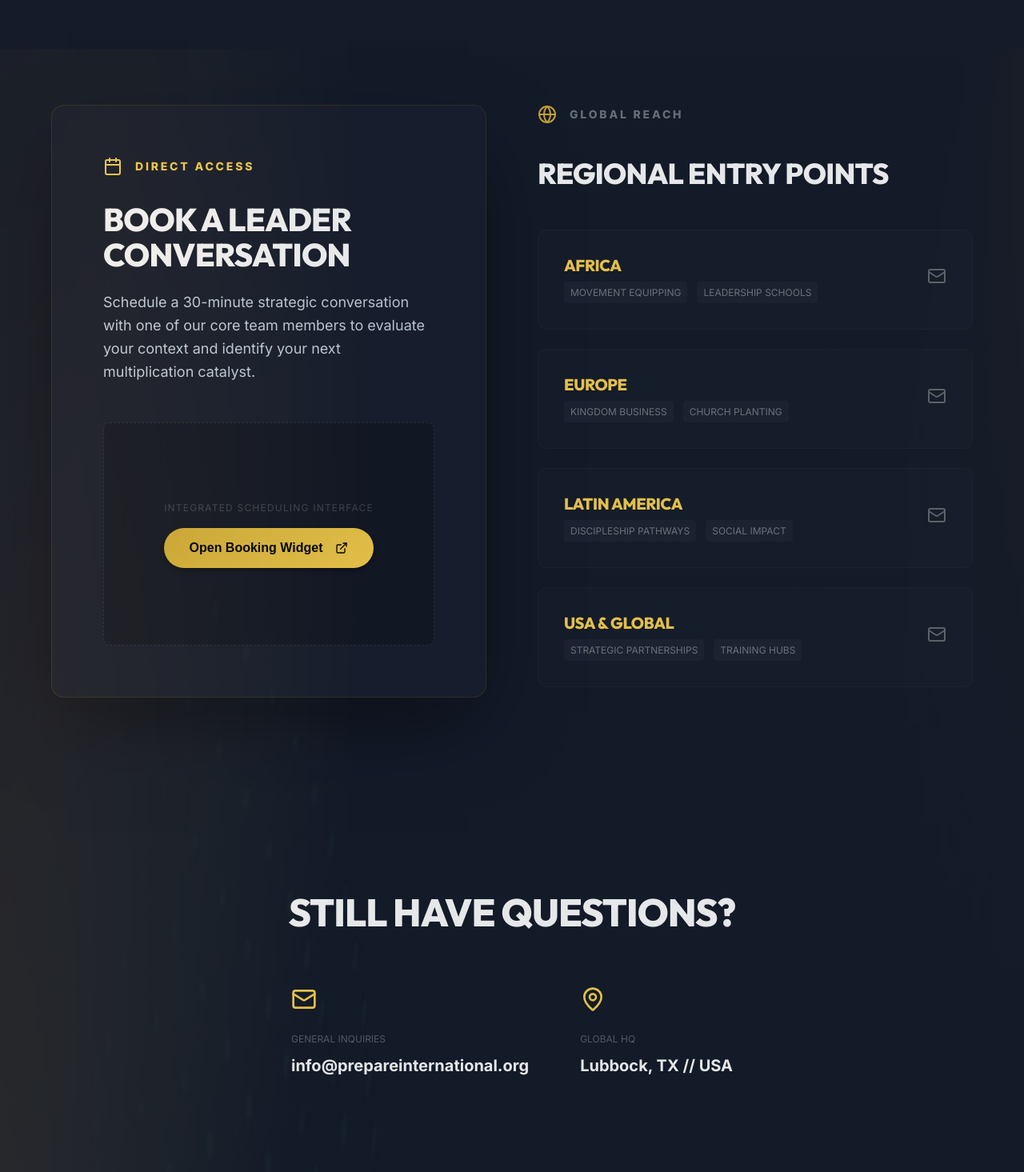
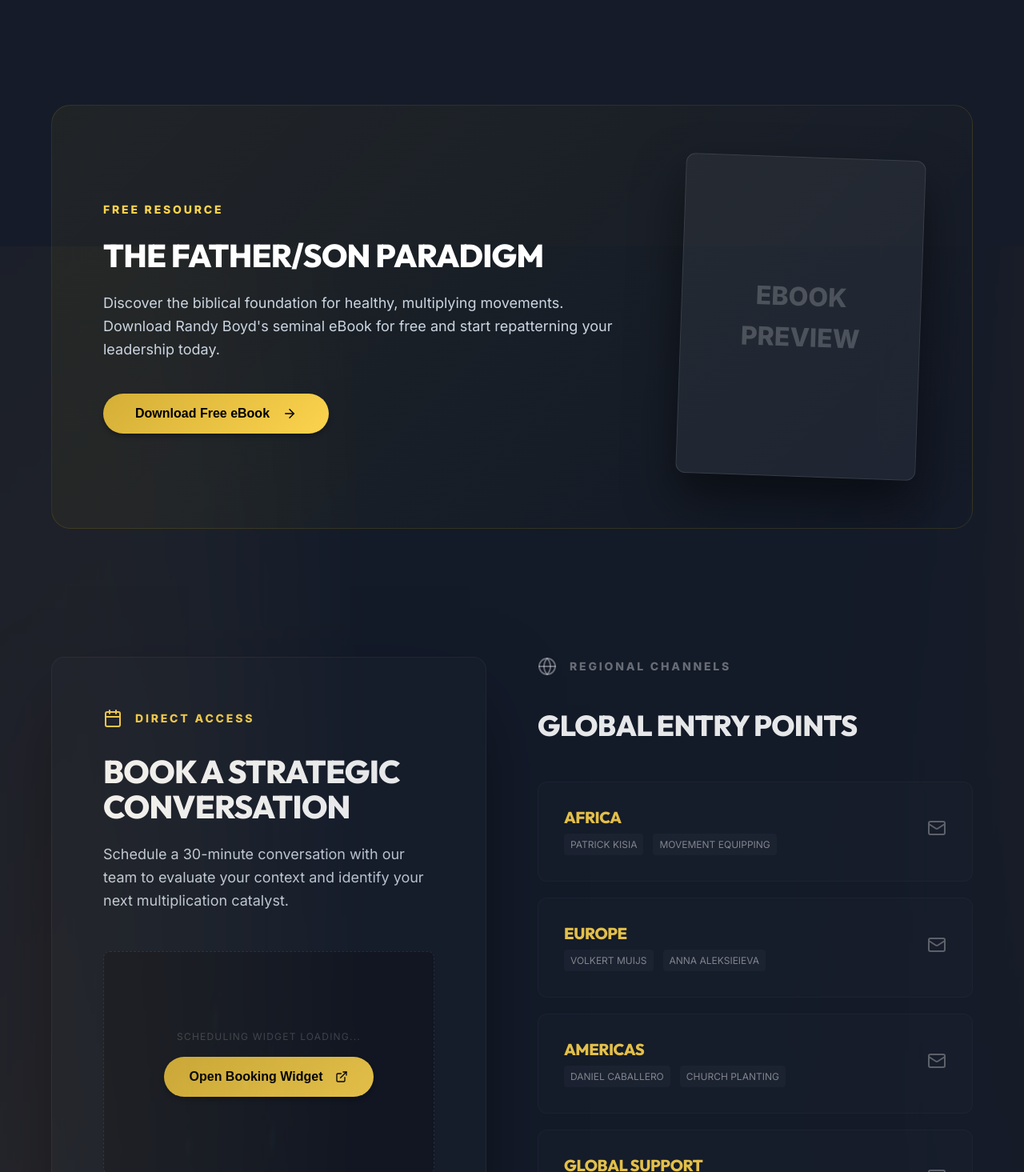
Before and after one commit to livetree/PI-main, a Next.js app: page /connect in a window 1280 px wide. Shown: the part 665-2130 px from the top of the page at 80% size. Built offline with nearby package versions, Linux system fonts and the light colour scheme.

Commit message:
feat: updated connect portal with official HQ details and 'Father/Son Paradigm' lead magnet

```diff
--- a/src/app/connect/page.js
+++ b/src/app/connect/page.js
@@ -6,10 +6,10 @@
 import Link from 'next/link';
 
 const REGIONS = [
-  { name: 'Africa', leads: ['Movement Equipping', 'Leadership Schools'], email: 'africa@prepareinternational.org' },
-  { name: 'Europe', leads: ['Kingdom Business', 'Church Planting'], email: 'europe@prepareinternational.org' },
-  { name: 'Latin America', leads: ['Discipleship Pathways', 'Social Impact'], email: 'latam@prepareinternational.org' },
-  { name: 'USA & Global', leads: ['Strategic Partnerships', 'Training Hubs'], email: 'info@prepareinternational.org' }
+  { name: 'Africa', leads: ['Patrick Kisia', 'Movement Equipping'], email: 'africa@prepareinternational.org' },
+  { name: 'Europe', leads: ['Volkert Muijs', 'Anna Aleksieieva'], email: 'europe@prepareinternational.org' },
+  { name: 'Americas', leads: ['Daniel Caballero', 'Church Planting'], email: 'latam@prepareinternational.org' },
+  { name: 'Global Support', leads: ['Hannah Dockery', 'Administration'], email: 'office@pinations.org' }
 ];
 
 const fadeIn = {
@@ -39,6 +39,41 @@
         </div>
       </section>
 
+      {/* LEAD MAGNET: EBOOK */}
+      <section style={{ paddingBottom: '10rem' }}>
+        <div className="container">
+          <motion.div
+            initial={{ opacity: 0, scale: 0.98 }}
+            whileInView={{ opacity: 1, scale: 1 }}
+            viewport={{ once: true }}
+            style={{
+              background: 'linear-gradient(135deg, rgba(255,215,0,0.05) 0%, rgba(0,0,0,0) 100%)',
+              border: '1px solid rgba(255,215,0,0.1)',
+              padding: 'clamp(2rem, 5vw, 4rem)',
+              borderRadius: '24px',
+              display: 'flex',
+              flexWrap: 'wrap',
+              alignItems: 'center',
+              gap: '4rem',
+              position: 'relative',
+              overflow: 'hidden'
+            }}
+          >
+            <div style={{ flex: '1 1 400px' }}>
+              <div style={{ color: 'var(--brand-secondary)', textTransform: 'uppercase', fontWeight: 800, letterSpacing: '0.2em', fontSize: '0.875rem', marginBottom: '1.5rem' }}>Free Resource</div>
+              <h2 style={{ fontSize: '2.5rem', fontWeight: 900, textTransform: 'uppercase', marginBottom: '1.5rem', lineHeight: 1.1 }}>The Father/Son Paradigm</h2>
+              <p style={{ color: 'var(--text-secondary)', fontSize: '1.125rem', lineHeight: 1.6, marginBottom: '2.5rem' }}>
+                Discover the biblical foundation for healthy, multiplying movements. Download Randy Boyd's seminal eBook for free and start repatterning your leadership today.
+              </p>
+              <button className="btn btn-primary" style={{ padding: '1rem 2.5rem' }}>Download Free eBook <ArrowRight size={18} style={{ marginLeft: '0.5rem' }} /></button>
+            </div>
+            <div style={{ flex: '0 0 300px', height: '400px', background: 'rgba(255,255,255,0.05)', borderRadius: '12px', display: 'flex', alignItems: 'center', justifyContent: 'center', border: '1px solid rgba(255,255,255,0.1)', transform: 'rotate(2deg)', boxShadow: '0 30px 60px rgba(0,0,0,0.5)' }}>
+              <span style={{ color: 'rgba(255,255,255,0.2)', fontWeight: 900, fontSize: '2rem', textAlign: 'center', padding: '2rem' }}>EBOOK PREVIEW</span>
+            </div>
+          </motion.div>
+        </div>
+      </section>
+
       {/* BOOKING & REGIONS GRID */}
       <section style={{ paddingBottom: '15rem' }}>
         <div className="container">
@@ -49,33 +84,33 @@
               initial={{ opacity: 0, x: -30 }}
               whileInView={{ opacity: 1, x: 0 }}
               viewport={{ once: true }}
-              style={{ padding: '4rem', background: 'rgba(255,255,255,0.02)', border: '1px solid rgba(255,215,0,0.1)', borderRadius: '16px', boxShadow: '0 40px 100px -20px rgba(0,0,0,0.5)' }}
+              style={{ padding: 'clamp(2rem, 5vw, 4rem)', background: 'rgba(255,255,255,0.01)', border: '1px solid rgba(255,255,255,0.05)', borderRadius: '16px', boxShadow: '0 40px 100px -20px rgba(0,0,0,0.5)' }}
             >
               <div style={{ display: 'flex', alignItems: 'center', gap: '1rem', color: 'var(--brand-secondary)', marginBottom: '2rem' }}>
                 <Calendar size={24} />
                 <span style={{ fontWeight: 800, textTransform: 'uppercase', letterSpacing: '0.2em', fontSize: '0.875rem' }}>Direct Access</span>
               </div>
-              <h2 style={{ fontSize: '2.5rem', fontWeight: 800, textTransform: 'uppercase', marginBottom: '1.5rem', lineHeight: 1.1 }}>Book a Leader <br/>Conversation</h2>
+              <h2 style={{ fontSize: '2.5rem', fontWeight: 800, textTransform: 'uppercase', marginBottom: '1.5rem', lineHeight: 1.1 }}>Book a Strategic <br/>Conversation</h2>
               <p style={{ color: 'var(--text-secondary)', fontSize: '1.125rem', lineHeight: 1.6, marginBottom: '3rem' }}>
-                Schedule a 30-minute strategic conversation with one of our core team members to evaluate your context and identify your next multiplication catalyst.
+                Schedule a 30-minute conversation with our team to evaluate your context and identify your next multiplication catalyst.
               </p>
 
               {/* Calendly Placeholder */}
               <div style={{ padding: '6rem 2rem', background: 'rgba(0,0,0,0.2)', border: '1px dashed rgba(255,255,255,0.1)', borderRadius: '8px', textAlign: 'center' }}>
-                <div style={{ color: 'rgba(255,255,255,0.2)', fontSize: '0.75rem', textTransform: 'uppercase', letterSpacing: '0.1em', marginBottom: '1rem' }}>Integrated Scheduling Interface</div>
+                <div style={{ color: 'rgba(255,255,255,0.2)', fontSize: '0.75rem', textTransform: 'uppercase', letterSpacing: '0.1em', marginBottom: '1rem' }}>Scheduling Widget Loading...</div>
                 <button className="btn btn-primary" style={{ padding: '1rem 2rem' }}>Open Booking Widget <ExternalLink size={16} style={{ marginLeft: '0.5rem' }} /></button>
               </div>
             </motion.div>
 
             {/* REGIONS COLUMN */}
             <div>
-              <div style={{ display: 'flex', alignItems: 'center', gap: '1rem', color: 'var(--brand-primary)', marginBottom: '2.5rem' }}>
+              <div style={{ display: 'flex', alignItems: 'center', gap: '1rem', color: 'rgba(255,255,255,0.4)', marginBottom: '2.5rem' }}>
                 <Globe size={24} />
-                <span style={{ fontWeight: 800, textTransform: 'uppercase', letterSpacing: '0.2em', fontSize: '0.875rem', color: 'rgba(255,255,255,0.4)' }}>Global Reach</span>
+                <span style={{ fontWeight: 800, textTransform: 'uppercase', letterSpacing: '0.2em', fontSize: '0.875rem' }}>Regional Channels</span>
               </div>
-              <h2 style={{ fontSize: '2.25rem', fontWeight: 800, textTransform: 'uppercase', marginBottom: '3rem' }}>Regional Entry Points</h2>
+              <h2 style={{ fontSize: '2.25rem', fontWeight: 800, textTransform: 'uppercase', marginBottom: '3rem' }}>Global Entry Points</h2>
 
-              <div style={{ display: 'grid', gap: '1.5rem' }}>
+              <div style={{ display: 'grid', gap: '1.25rem' }}>
                 {REGIONS.map((region) => (
                   <motion.div
                     key={region.name}
@@ -88,11 +123,11 @@
                       <h3 style={{ fontSize: '1.25rem', fontWeight: 800, textTransform: 'uppercase', color: 'var(--brand-secondary)', marginBottom: '0.5rem' }}>{region.name}</h3>
                       <div style={{ display: 'flex', gap: '0.75rem', flexWrap: 'wrap' }}>
                         {region.leads.map(lead => (
-                          <span key={lead} style={{ fontSize: '0.75rem', color: 'rgba(255,255,255,0.4)', textTransform: 'uppercase', background: 'rgba(255,255,255,0.03)', padding: '0.25rem 0.5rem', borderRadius: '4px' }}>{lead}</span>
+                          <span key={lead} style={{ fontSize: '0.75rem', color: 'rgba(255,255,255,0.5)', textTransform: 'uppercase', background: 'rgba(255,255,255,0.03)', padding: '0.25rem 0.5rem', borderRadius: '4px' }}>{lead}</span>
                         ))}
                       </div>
                     </div>
-                    <a href={`mailto:${region.email}`} style={{ color: '#fff', opacity: 0.3, transition: 'opacity 0.2s' }} onMouseEnter={e => e.currentTarget.style.opacity = '1'} onMouseLeave={e => e.currentTarget.style.opacity = '0.3'}>
+                    <a href={`mailto:${region.email}`} style={{ color: '#fff', opacity: 0.3, transition: 'all 0.3s' }} onMouseEnter={e => e.currentTarget.style.opacity = '1'} onMouseLeave={e => e.currentTarget.style.opacity = '0.3'}>
                       <Mail size={24} />
                     </a>
                   </motion.div>
@@ -111,18 +146,24 @@
             initial={{ opacity: 0, y: 50 }}
             whileInView={{ opacity: 1, y: 0 }}
             viewport={{ once: true }}
+            style={{ padding: '4rem', background: 'rgba(255,255,255,0.01)', border: '1px solid rgba(255,255,255,0.03)', borderRadius: '24px' }}
           >
-            <h2 style={{ fontSize: 'clamp(2rem, 4vw, 3rem)', fontWeight: 800, textTransform: 'uppercase', marginBottom: '2rem' }}>Still have questions?</h2>
-            <div style={{ display: 'flex', justifyContent: 'center', gap: '4rem', marginTop: '4rem' }}>
-              <div style={{ textAlign: 'left' }}>
-                <div style={{ color: 'var(--brand-secondary)', marginBottom: '1rem' }}><Mail size={32} /></div>
-                <div style={{ fontSize: '0.75rem', color: 'rgba(255,255,255,0.3)', textTransform: 'uppercase', marginBottom: '0.5rem' }}>General Inquiries</div>
-                <div style={{ fontSize: '1.25rem', fontWeight: 700 }}>info@prepareinternational.org</div>
+            <h2 style={{ fontSize: 'clamp(2rem, 4vw, 3rem)', fontWeight: 800, textTransform: 'uppercase', marginBottom: '4rem' }}>Global Headquarters</h2>
+            <div style={{ display: 'grid', gridTemplateColumns: 'repeat(auto-fit, minmax(250px, 1fr))', gap: '4rem', textAlign: 'left' }}>
+              <div>
+                <div style={{ color: 'var(--brand-secondary)', marginBottom: '1.5rem' }}><Mail size={32} /></div>
+                <div style={{ fontSize: '0.75rem', color: 'rgba(255,255,255,0.3)', textTransform: 'uppercase', marginBottom: '0.5rem' }}>Email Support</div>
+                <div style={{ fontSize: '1.25rem', fontWeight: 700 }}>office@pinations.org</div>
               </div>
-              <div style={{ textAlign: 'left' }}>
-                <div style={{ color: 'var(--brand-secondary)', marginBottom: '1rem' }}><MapPin size={32} /></div>
-                <div style={{ fontSize: '0.75rem', color: 'rgba(255,255,255,0.3)', textTransform: 'uppercase', marginBottom: '0.5rem' }}>Global HQ</div>
-                <div style={{ fontSize: '1.25rem', fontWeight: 700 }}>Lubbock, TX // USA</div>
+              <div>
+                <div style={{ color: 'var(--brand-secondary)', marginBottom: '1.5rem' }}><Phone size={32} /></div>
+                <div style={{ fontSize: '0.75rem', color: 'rgba(255,255,255,0.3)', textTransform: 'uppercase', marginBottom: '0.5rem' }}>Phone Contact</div>
+                <div style={{ fontSize: '1.25rem', fontWeight: 700 }}>806-783-0927</div>
+              </div>
+              <div>
+                <div style={{ color: 'var(--brand-secondary)', marginBottom: '1.5rem' }}><MapPin size={32} /></div>
+                <div style={{ fontSize: '0.75rem', color: 'rgba(255,255,255,0.3)', textTransform: 'uppercase', marginBottom: '0.5rem' }}>Lubbock Office</div>
+                <div style={{ fontSize: '1.125rem', fontWeight: 600, lineHeight: 1.4 }}>PO Box 53729<br/>Lubbock, TX 79453</div>
               </div>
             </div>
           </motion.div>
```
